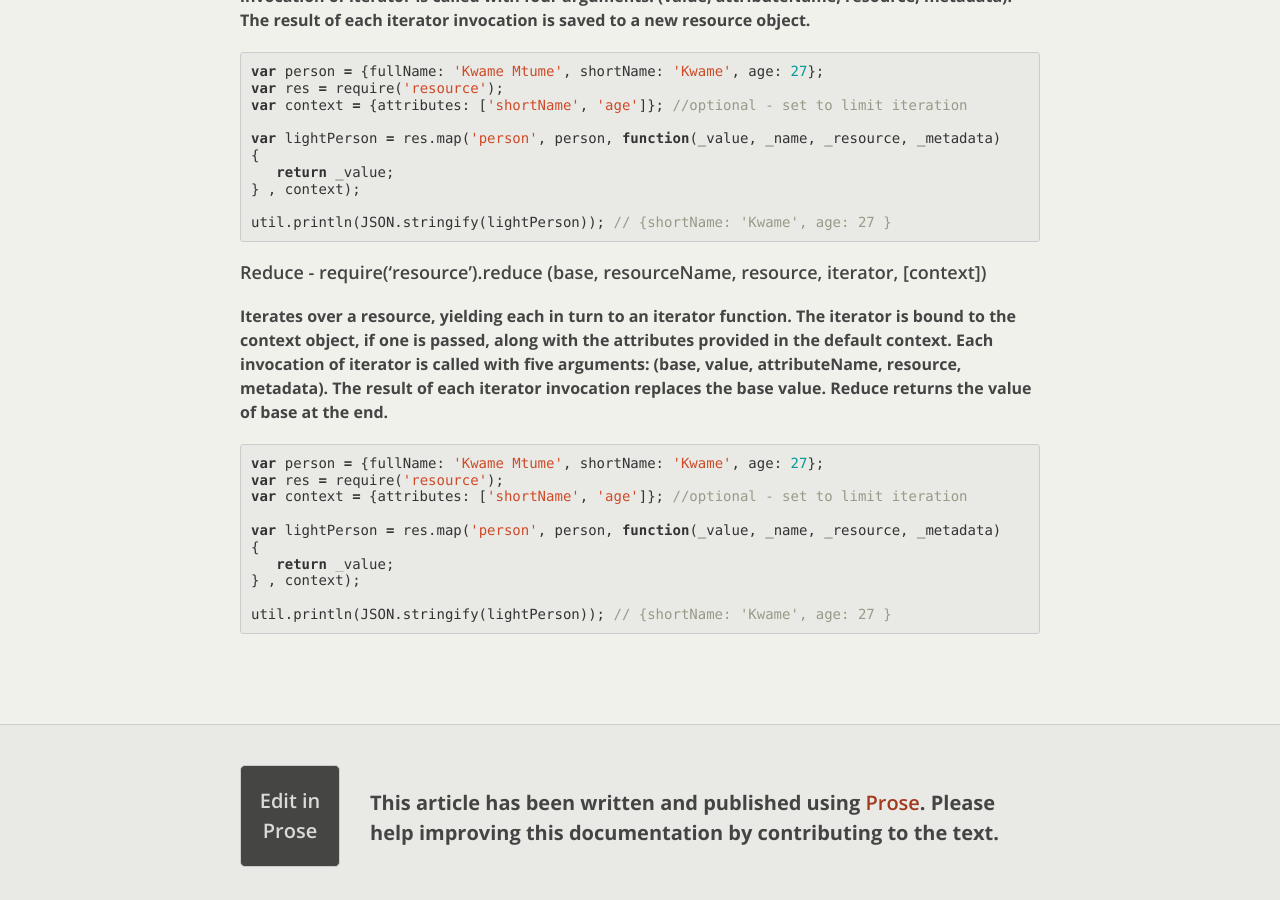
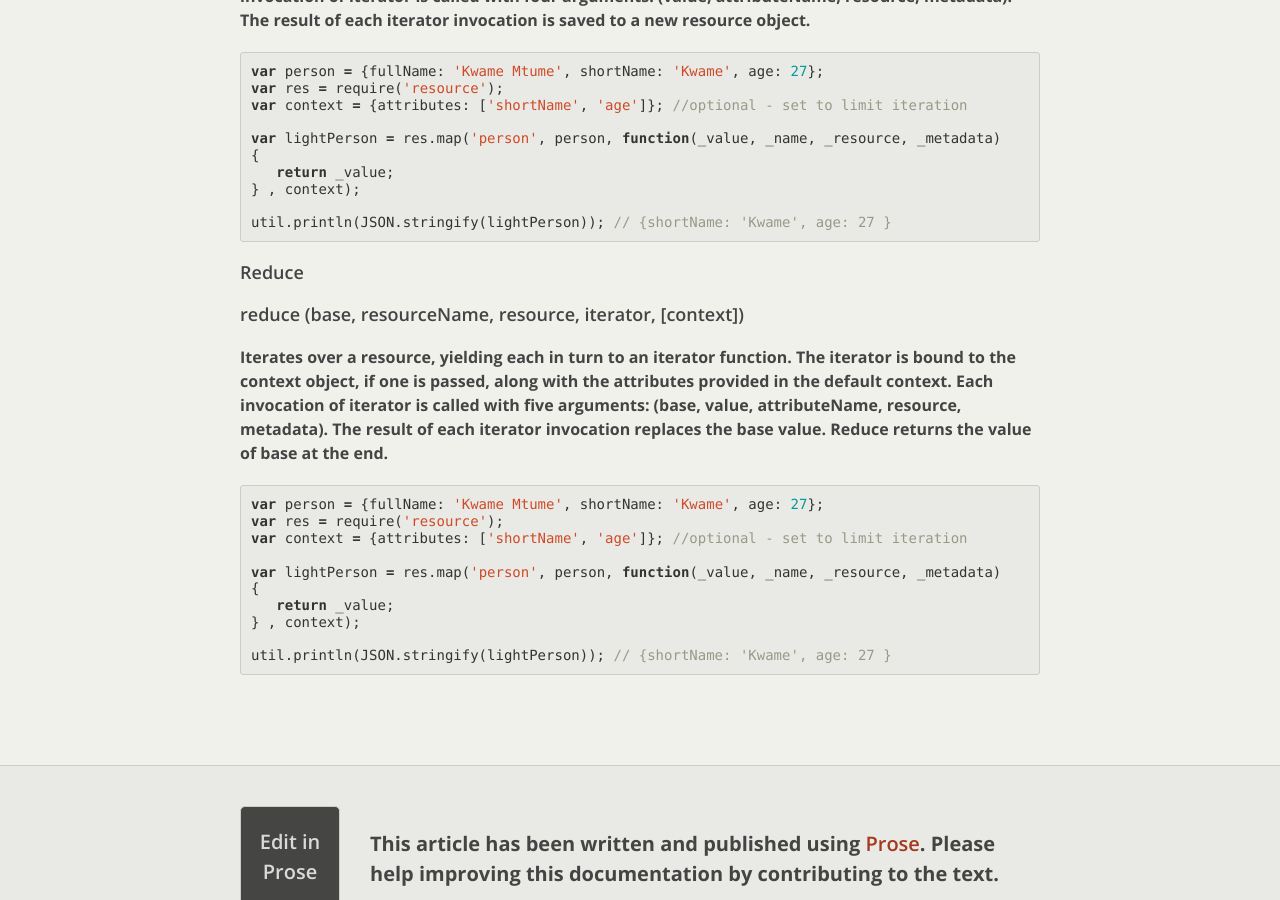
Before and after one commit to Airlift-Framework/airlift-framework.github.com, a Jekyll site: the page built from _posts/modules/0100-01-01-resource.md, in a window 1280 px wide and 900 px high, scrolled down 1716 px. Built offline with Jekyll 4.4.1, drawn with Linux system fonts in a browser that asks for light colours; nearby versions of some CDN libraries.

Commit message:
Updated _posts/modules/0100-01-01-resource.md

```diff
--- a/_posts/modules/0100-01-01-resource.md
+++ b/_posts/modules/0100-01-01-resource.md
@@ -56,7 +56,8 @@ Iterates over a resource, yielding each in turn to an iterator function. The ite
 
     util.println(JSON.stringify(lightPerson)); // {shortName: 'Kwame', age: 27 }
 
-## Reduce - require('resource').reduce (base, resourceName, resource, iterator, \[context\])
+## Reduce
+## reduce (base, resourceName, resource, iterator, \[context\])
 Iterates over a resource, yielding each in turn to an iterator function. The iterator is bound to the context object, if one is passed, along with the attributes provided in the default context. Each invocation of iterator is called with five arguments: (base, value, attributeName, resource, metadata).  The result of each iterator invocation replaces the base value.  Reduce returns the value of base at the end.
 
     var person = {fullName: 'Kwame Mtume', shortName: 'Kwame', age: 27};
```
